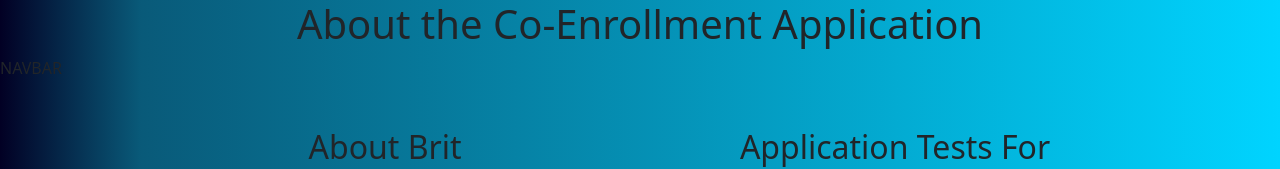
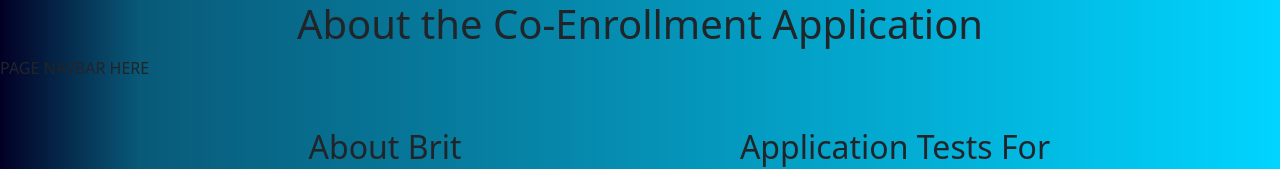
Before and after one commit to bsovic23/duplicate-check, a React (Create React App) app in the folder client/: page /about in a window 1280 px wide. Shown: the top 169 px of the page. Built offline with nearby package versions, Linux system fonts and the light colour scheme.

Commit message:
minor change

```diff
--- a/client/src/pages/About.js
+++ b/client/src/pages/About.js
@@ -20,7 +20,7 @@ function About() {
                 <h1>About the Co-Enrollment Application</h1>
             </section>
             <section>
-                NAVBAR
+                PAGE NAVBAR HERE
             </section>
             <section class="container">
                 <div class="m-5 row">
```
